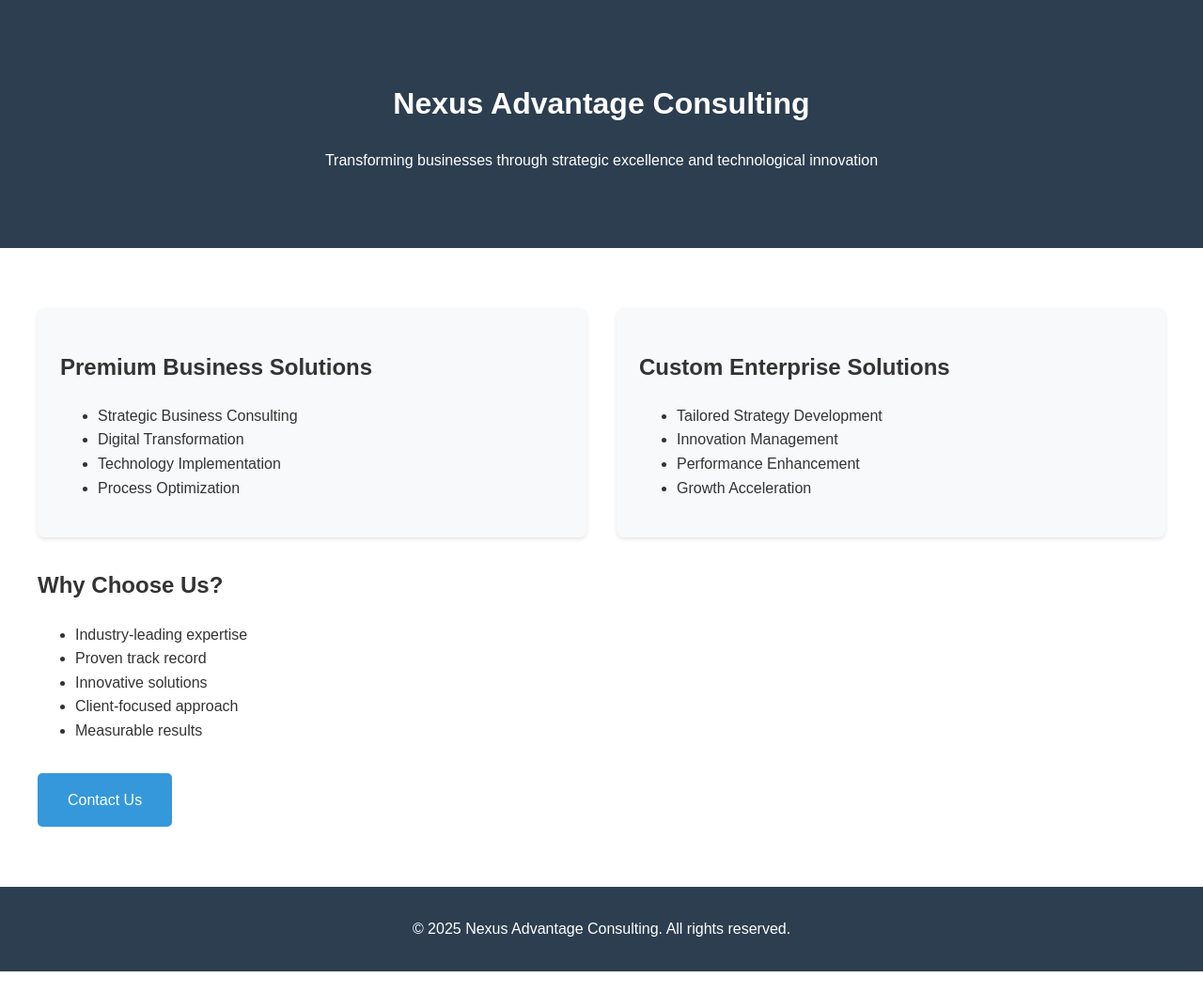
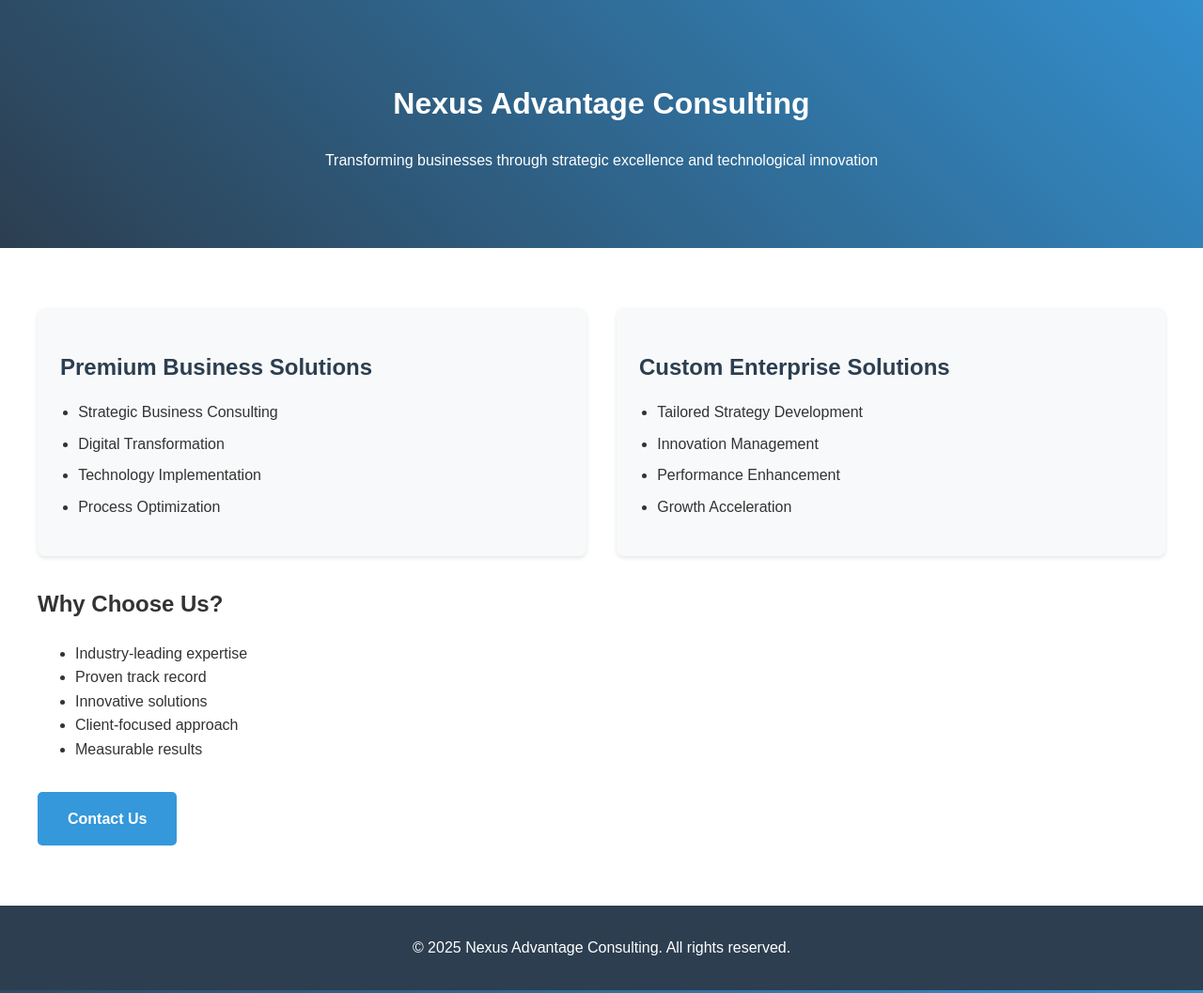
Before and after one commit to happyvibess/nexus-consulting, a plain HTML site: page index.html in a window 1280 px wide. Shown: the top 1057 px of the page at 94% size. Before the commit the page ends 1034 px from the top, so only its background shows below. Drawn offline with Linux system fonts and the light colour scheme.

Commit message:
Update website with improved styling and configuration

```diff
--- a/index.html
+++ b/index.html
@@ -1,3 +1,163 @@
+<!DOCTYPE html>
+<html lang="en">
+<head>
+    <meta charset="UTF-8">
+    <meta name="viewport" content="width=device-width, initial-scale=1.0">
+    <title>Nexus Advantage Consulting</title>
+    <meta name="description" content="Professional business and technology consulting services">
+    <link rel="canonical" href="https://happyvibess.github.io/nexus-consulting">
+    <style>
+        :root {
+            --primary-color: #2C3E50;
+            --secondary-color: #3498DB;
+            --accent-color: #E74C3C;
+            --text-color: #333;
+            --light-bg: #f8f9fa;
+        }
+        body {
+            font-family: 'Arial', sans-serif;
+            line-height: 1.6;
+            margin: 0;
+            padding: 0;
+            color: var(--text-color);
+        }
+        header {
+            background-color: var(--primary-color);
+            color: white;
+            text-align: center;
+            padding: 4rem 2rem;
+            position: relative;
+            overflow: hidden;
+        }
+        header::after {
+            content: '';
+            position: absolute;
+            top: 0;
+            left: 0;
+            right: 0;
+            bottom: 0;
+            background: linear-gradient(45deg, rgba(44, 62, 80, 0.9), rgba(52, 152, 219, 0.9));
+            z-index: 1;
+        }
+        header > * {
+            position: relative;
+            z-index: 2;
+        }
+        .container {
+            max-width: 1200px;
+            margin: 0 auto;
+            padding: 2rem;
+        }
+        .services {
+            display: grid;
+            grid-template-columns: repeat(auto-fit, minmax(300px, 1fr));
+            gap: 2rem;
+            margin: 2rem 0;
+        }
+        .service-card {
+            background: var(--light-bg);
+            padding: 1.5rem;
+            border-radius: 8px;
+            box-shadow: 0 4px 6px rgba(0,0,0,0.1);
+            transition: transform 0.3s ease, box-shadow 0.3s ease;
+        }
+        .service-card:hover {
+            transform: translateY(-5px);
+            box-shadow: 0 6px 12px rgba(0,0,0,0.15);
+        }
+        .service-card h2 {
+            color: var(--primary-color);
+            margin-bottom: 1rem;
+        }
+        .service-card ul {
+            padding-left: 1.2rem;
+        }
+        .service-card li {
+            margin: 0.5rem 0;
+        }
+        .cta-button {
+            display: inline-block;
+            background: var(--secondary-color);
+            color: white;
+            padding: 1rem 2rem;
+            text-decoration: none;
+            border-radius: 5px;
+            margin-top: 1rem;
+            transition: all 0.3s ease;
+            font-weight: 600;
+        }
+        .cta-button:hover {
+            background: #2980b9;
+            transform: scale(1.05);
+        }
+        footer {
+            background: var(--primary-color);
+            color: white;
+            text-align: center;
+            padding: 2rem;
+            margin-top: 2rem;
+        }
+        @media (max-width: 768px) {
+            header {
+                padding: 3rem 1rem;
+            }
+            .container {
+                padding: 1rem;
+            }
+            .service-card {
+                margin: 1rem 0;
+            }
+        }
+    </style>
+</head>
+<body>
+    <header>
+        <h1>Nexus Advantage Consulting</h1>
+        <p>Transforming businesses through strategic excellence and technological innovation</p>
+    </header>
+
+    <div class="container">
+        <section class="services">
+            <div class="service-card">
+                <h2>Premium Business Solutions</h2>
+                <ul>
+                    <li>Strategic Business Consulting</li>
+                    <li>Digital Transformation</li>
+                    <li>Technology Implementation</li>
+                    <li>Process Optimization</li>
+                </ul>
+            </div>
+
+            <div class="service-card">
+                <h2>Custom Enterprise Solutions</h2>
+                <ul>
+                    <li>Tailored Strategy Development</li>
+                    <li>Innovation Management</li>
+                    <li>Performance Enhancement</li>
+                    <li>Growth Acceleration</li>
+                </ul>
+            </div>
+        </section>
+
+        <section>
+            <h2>Why Choose Us?</h2>
+            <ul>
+                <li>Industry-leading expertise</li>
+                <li>Proven track record</li>
+                <li>Innovative solutions</li>
+                <li>Client-focused approach</li>
+                <li>Measurable results</li>
+            </ul>
+            <a href="mailto:contact@nexusadvantage.com" class="cta-button">Contact Us</a>
+        </section>
+    </div>
+
+    <footer>
+        <p>&copy; 2025 Nexus Advantage Consulting. All rights reserved.</p>
+    </footer>
+</body>
+</html>
+
 <!DOCTYPE html>
 <html lang="en">
 <head>
```
Also changed, not shown: 404.html (added, +56 -0 lines), 1 other file.
